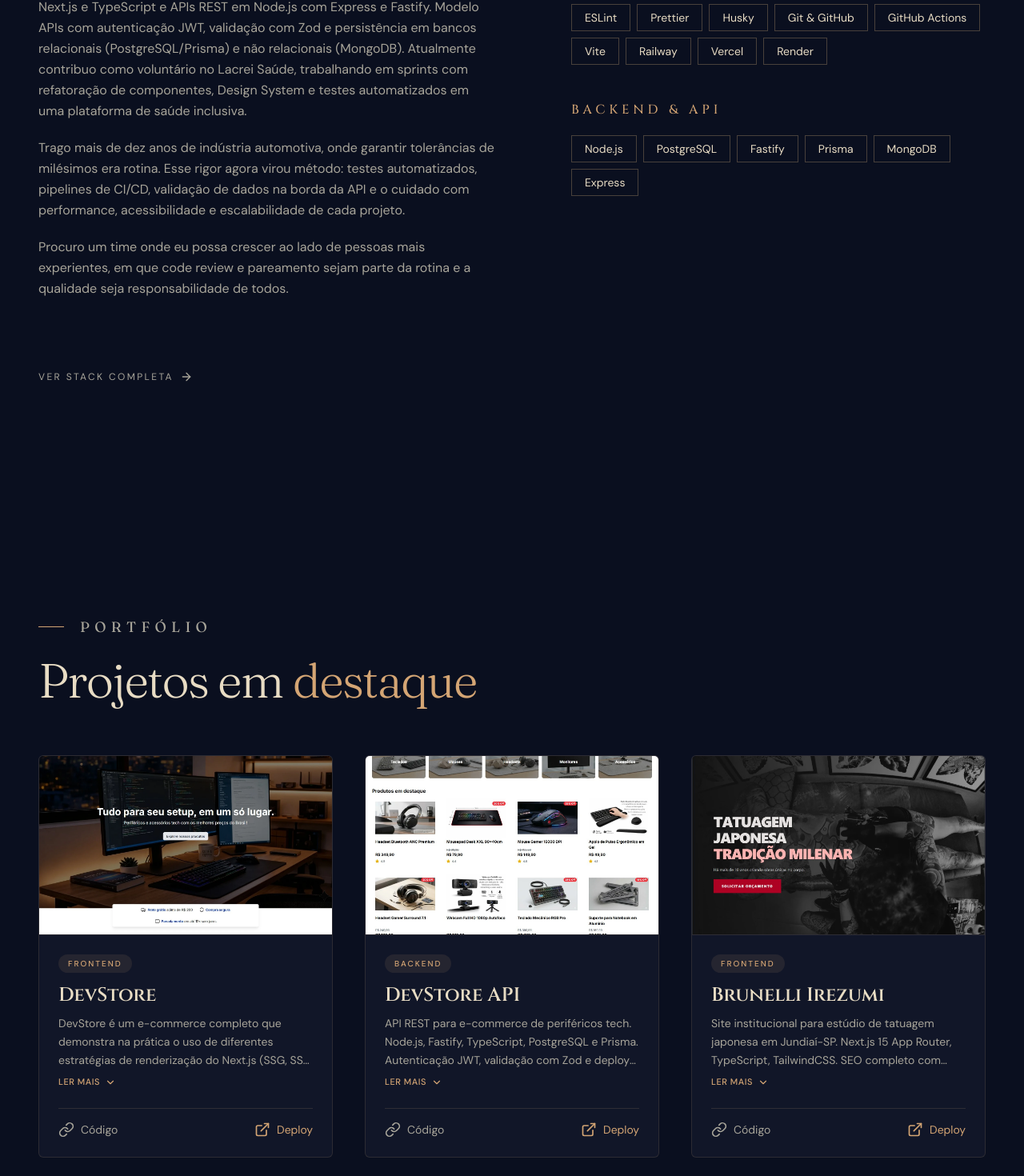
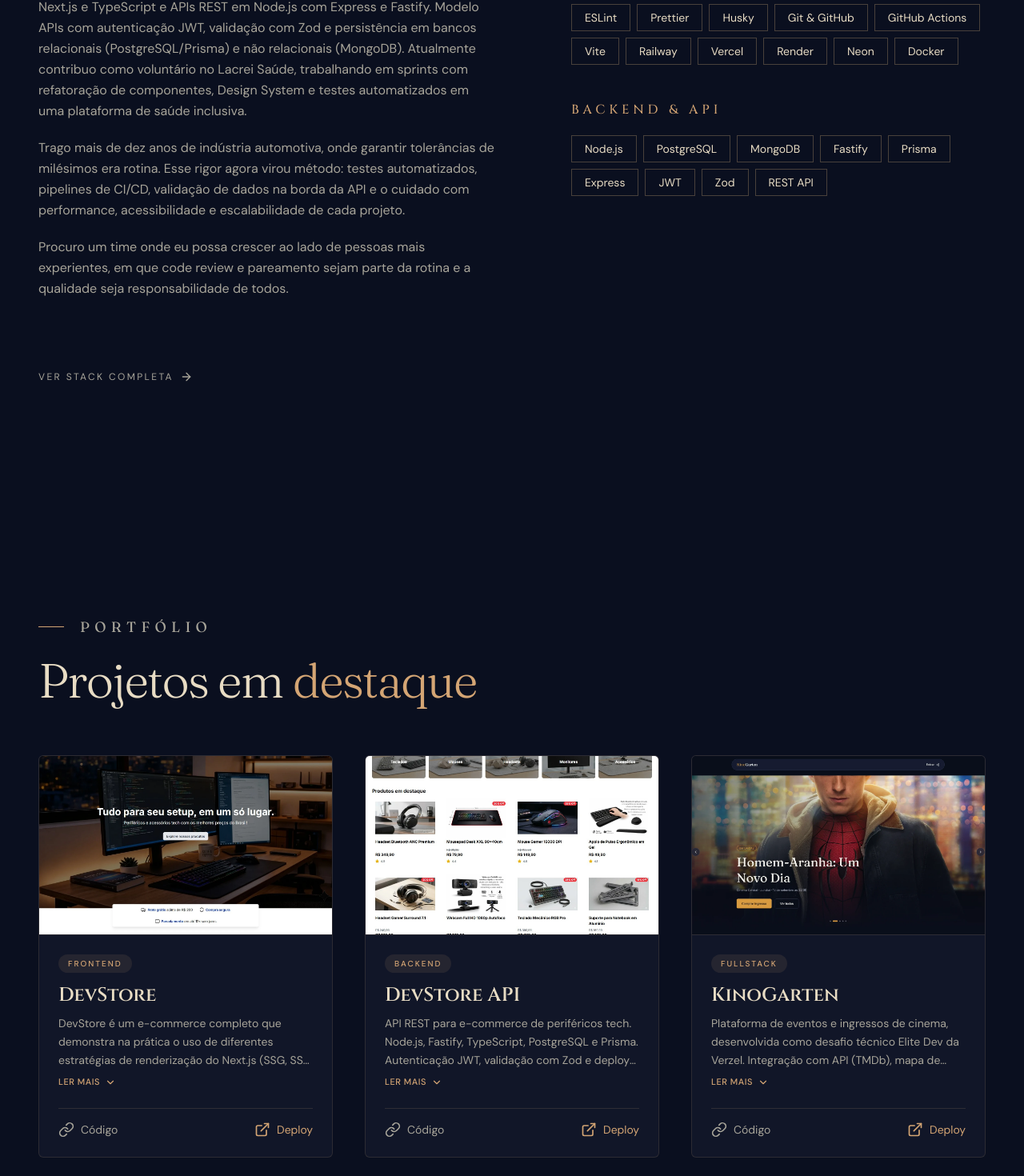
Before and after one commit to felipedev90/portfolio-felipeaugusto, a Next.js app: page / in a window 1280 px wide. Shown: the part 1306-2776 px from the top of the page at 80% size. Built offline with nearby package versions, Linux system fonts and the light colour scheme; no server answers; grey boxes are pictures that could not be loaded.

Commit message:
feat(project): add new project

```diff
--- a/src/data/projects.ts
+++ b/src/data/projects.ts
@@ -47,7 +47,33 @@ export const PROJECTS: Project[] = [
     },
     featured: true,
   },
-
+  {
+    id: 'kinogarten',
+    title: 'KinoGarten',
+    description:
+      'Plataforma de eventos e ingressos de cinema, desenvolvida como desafio técnico Elite Dev da Verzel. Integração com API (TMDb), mapa de assentos interativo, checkout com pagamento simulado, ingresso com QR code HMAC não forjável e validação de portaria em tempo real (câmera e código manual). Autenticação JWT própria com 3 papéis, proteção contra concorrência via constraint de banco, testes automatizados (Vitest + Playwright E2E) com CI isolado em banco de teste. Lighthouse 97/100/100/100.',
+    image: '/images/projects/kinogarten.webp',
+    category: 'fullstack',
+    technologies: [
+      TECH_DICT.next,
+      TECH_DICT.ts,
+      TECH_DICT.tailwind,
+      TECH_DICT.postgres,
+      TECH_DICT.prisma,
+      TECH_DICT.jwt,
+      TECH_DICT.zod,
+      TECH_DICT.docker,
+      TECH_DICT.vitest,
+      TECH_DICT.playwright,
+      TECH_DICT.githubactions,
+      TECH_DICT.vercel,
+    ],
+    links: {
+      github: 'https://github.com/felipedev90/verzel-elitedev-eventos.git',
+      live: 'https://verzel-elitedev-eventos.vercel.app/',
+    },
+    featured: true,
+  },
   {
     id: 'portfolio',
     title: 'Portfólio',
@@ -135,7 +161,7 @@ export const PROJECTS: Project[] = [
       github: 'https://github.com/felipedev90/felipe-dev.git',
       live: 'https://www.felipeaugustodev.com.br/',
     },
-    featured: true,
+    featured: false,
   },
   {
     id: 'lacrei-saude',
--- a/src/data/skills.ts
+++ b/src/data/skills.ts
@@ -33,10 +33,22 @@ export const SKILL_CATEGORIES: readonly SkillCategory[] = [
       'Railway',
       'Vercel',
       'Render',
+      'Neon',
+      'Docker',
     ],
   },
   {
     title: 'Backend & API',
-    items: ['Node.js', 'PostgreSQL', 'Fastify', 'Prisma', 'MongoDB', 'Express'],
+    items: [
+      'Node.js',
+      'PostgreSQL',
+      'MongoDB',
+      'Fastify',
+      'Prisma',
+      'Express',
+      'JWT',
+      'Zod',
+      'REST API',
+    ],
   },
 ] as const satisfies readonly SkillCategory[]
--- a/src/data/stack.ts
+++ b/src/data/stack.ts
@@ -27,6 +27,7 @@ export const TECH_DICT = {
   zod: { name: 'Zod', icon: '/images/stacks/zod.svg' },
 
   // Qualidade, Ferramentas & Métodos
+  docker: { name: 'Docker', icon: '/images/stacks/docker.svg' },
   git: { name: 'Git', icon: '/images/stacks/git.svg' },
   github: { name: 'GitHub', icon: '/images/stacks/github.svg' },
   githubactions: { name: 'GitHub Actions', icon: '/images/stacks/githubactions.svg' },
@@ -83,6 +84,7 @@ export const STACKS_PAGE_DATA: TechCategory[] = [
       TECH_DICT.testinglibrary,
       TECH_DICT.jest,
       TECH_DICT.playwright,
+      TECH_DICT.docker,
       TECH_DICT.figma,
       TECH_DICT.vercel,
       TECH_DICT.vscode,
```
Also changed, not shown: public/images/projects/kinogarten.webp (added), public/images/stacks/docker.svg (added).
